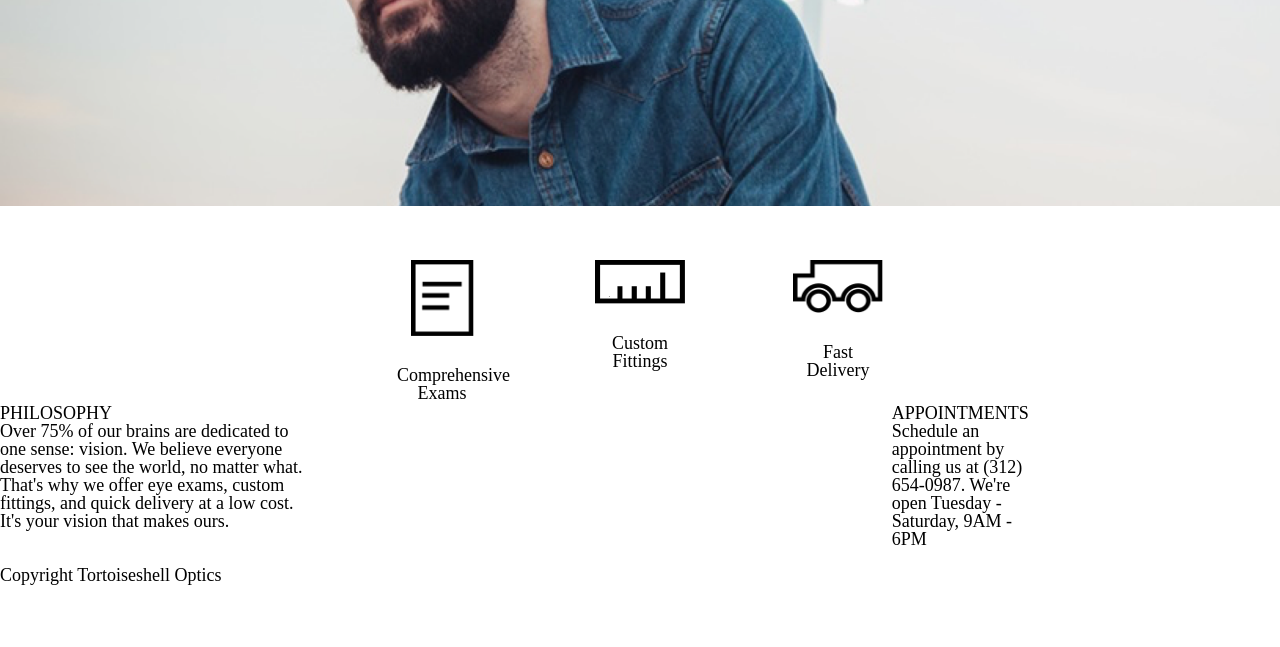
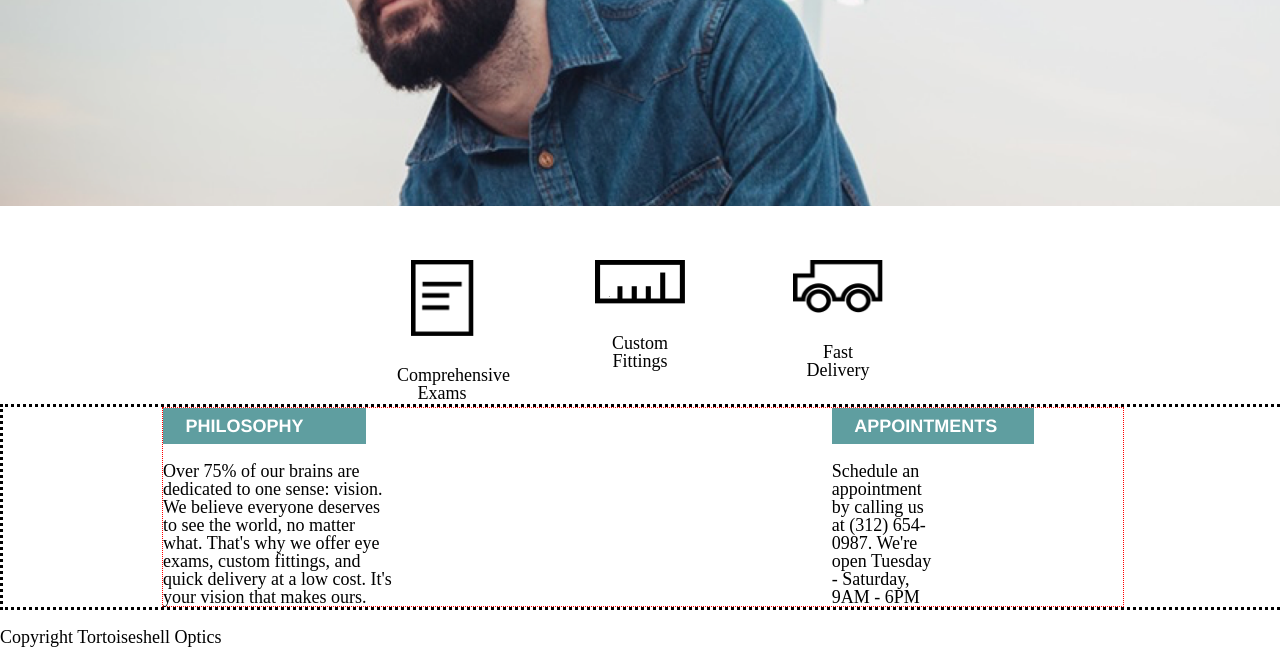
Before and after one commit to LPKaizen/Tortoiseshell-Optics, a plain HTML site: page index.html in a window 1280 px wide. Shown: the part 334-981 px from the top of the page. Before the commit the page ends 919 px from the top, so only its background shows below. Drawn offline with Linux system fonts and the light colour scheme.

Commit message:
lots of stuff added

```diff
--- a/index.html
+++ b/index.html
@@ -58,11 +58,12 @@
 
           </div>
       </div>
+     <div class="infosection">
 
       <div class="infocontainer">
           <div class="infocontentcontainer">
-            <div class="infotitle">
-                <p>PHILOSOPHY</p>
+            <div>
+                <p class="infotitle">PHILOSOPHY</p>
             </div>
                 <p class="infoformat">
                   Over 75% of our brains are dedicated
@@ -82,7 +83,7 @@
                 </p>
              </div>
           </div>
-
+        </div>
           <div class="footer section">
              <div class"footerlogo">
                 <img>
--- a/resources/css/index.css
+++ b/resources/css/index.css
@@ -122,13 +122,35 @@ html {
   margin-right: 6rem;
 }
 
+.infosection {
+  width: 100%;
+  height: auto;
+  border: black dotted 3px;
+  display: flex;
+ justify-content: center;
+}
+
 .infocontainer {
-  width: 100%;
+  width: 960px;
   display: inline-flex;
   justify-content: center;
-
+ border: 1px red dotted;
 }
 
+.infotitle {
+  font-family: helvetica;
+  font-weight: bold;
+  font-size: 1rem;
+  color: white;
+  background-color: cadetblue;
+  padding-top: 0.5rem;
+  padding-bottom: 0.5rem;
+  width: 10rem;
+  padding-left: 1.25rem;
+}
+
+
 .infoformat {
-  width: 35%;
+  max-width: 35%;
+  padding-top: 1rem;
 }
```
